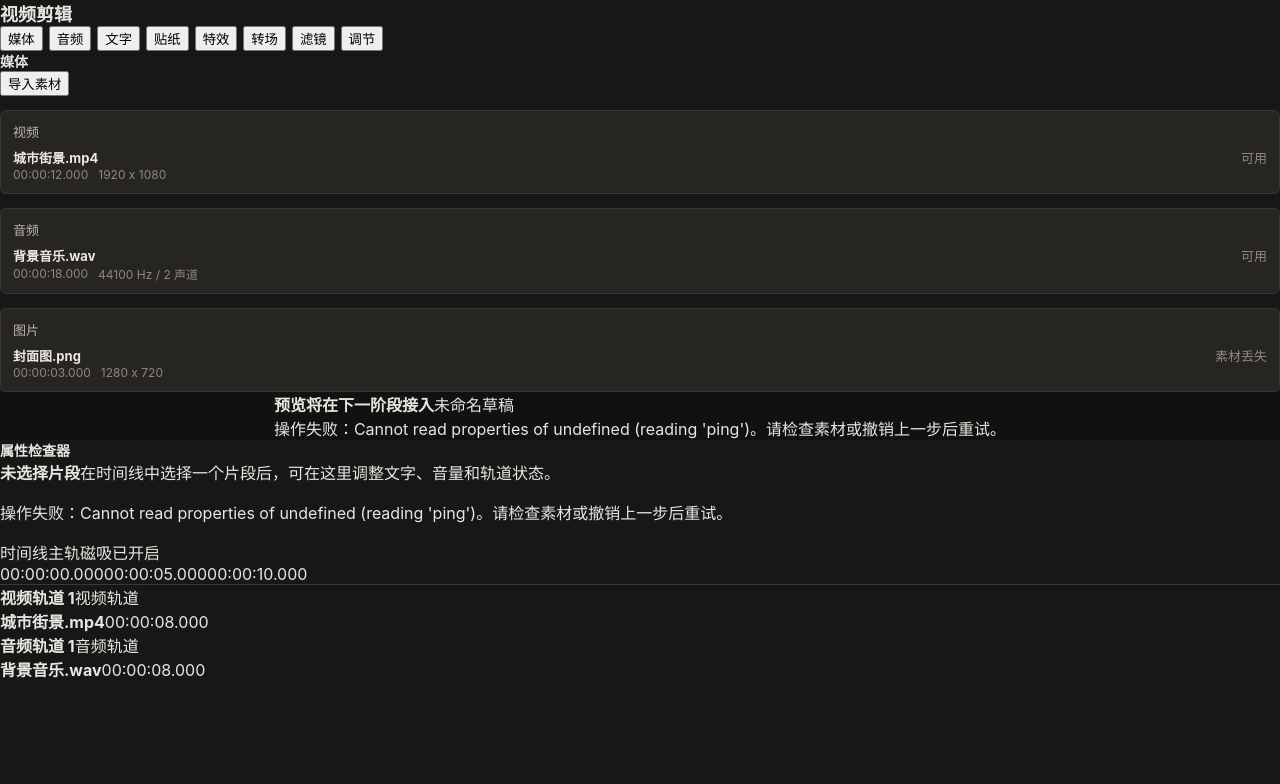
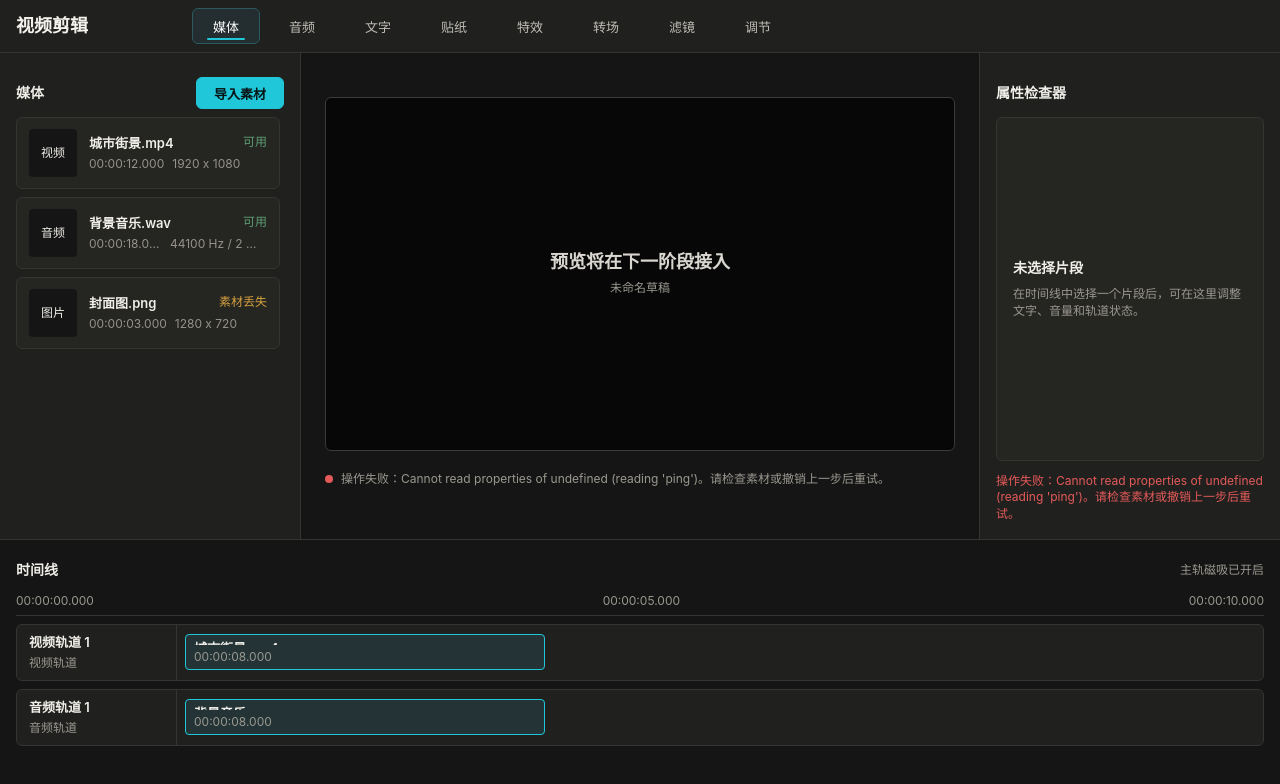
Before and after one commit to lzw5399/video-editor, a React (Vite) app in the folder apps/desktop-electron/: page / in a window 1280 px wide. Shown: the top 784 px of the page. Built offline with nearby package versions, Linux system fonts and the light colour scheme.

Commit message:
feat(04-01): apply UI spec workspace layout
- Replace smoke styling with fixed editor grid dimensions
- Add Phase 4 color, typography, preview, and timeline containment rules
- Preserve shell-only preview boundary without render pipeline behavior

```diff
--- a/apps/desktop-electron/src/renderer/styles.css
+++ b/apps/desktop-electron/src/renderer/styles.css
@@ -1,174 +1,326 @@
 :root {
-  color: #e8e6df;
-  background: #171717;
-  font-family:
-    Inter, ui-sans-serif, system-ui, -apple-system, BlinkMacSystemFont, "Segoe UI", sans-serif;
+  color: #ecebe6;
+  background: #151515;
+  font-family: Inter, "PingFang SC", "Microsoft YaHei", ui-sans-serif, system-ui, sans-serif;
+  font-size: 13px;
+  font-weight: 400;
+  line-height: 1.5;
 }
 
 * {
   box-sizing: border-box;
 }
 
+html,
+body,
+#root {
+  width: 100%;
+  height: 100%;
+}
+
 body {
   margin: 0;
-  min-width: 960px;
-  min-height: 640px;
-  background: #171717;
+  min-width: 1120px;
+  min-height: 720px;
+  overflow: hidden;
+  background: #151515;
 }
 
-.workbench {
-  display: grid;
-  grid-template-columns: 280px minmax(360px, 1fr) 280px;
-  grid-template-rows: 52px minmax(0, 1fr) 220px;
-  height: 100vh;
-  gap: 1px;
-  background: #2b2a27;
+button {
+  font: inherit;
 }
 
-.topbar {
-  grid-column: 1 / 4;
-  display: flex;
-  align-items: center;
-  gap: 28px;
-  padding: 0 18px;
+.workspace {
+  display: grid;
+  grid-template-columns: 300px minmax(420px, 1fr) 300px;
+  grid-template-rows: 52px minmax(0, 1fr) 260px;
+  width: 100vw;
+  height: 100vh;
+  min-width: 1120px;
+  min-height: 720px;
+  gap: 1px;
+  overflow: hidden;
+  background: #343431;
+}
+
+.top-feature-bar,
+.material-panel,
+.preview-monitor,
+.inspector-panel,
+.timeline-panel {
+  min-width: 0;
+  min-height: 0;
   background: #20201e;
 }
 
-.brand {
-  font-size: 14px;
-  font-weight: 700;
-  color: #f5f1e8;
+.top-feature-bar {
+  grid-column: 1 / 4;
+  display: grid;
+  grid-template-columns: 160px minmax(0, 1fr);
+  align-items: center;
+  gap: 16px;
+  padding: 0 16px;
 }
 
-nav {
-  display: flex;
-  gap: 6px;
+.product-mark,
+h2 {
+  margin: 0;
+  letter-spacing: 0;
 }
 
-.category {
-  height: 30px;
-  padding: 0 12px;
-  border: 0;
-  border-radius: 6px;
-  color: #cfcac0;
-  background: transparent;
-  font: inherit;
-  font-size: 13px;
+.product-mark {
+  color: #f4f2ec;
+  font-size: 18px;
+  font-weight: 600;
+  line-height: 1.2;
+  white-space: nowrap;
 }
 
-.category.active {
-  color: #ffffff;
-  background: #353431;
+h2 {
+  color: #f0eee8;
+  font-size: 14px;
+  font-weight: 600;
+  line-height: 1.4;
 }
 
-.media-bin,
-.preview-monitor,
-.inspector,
-.timeline {
+.category-nav {
+  display: flex;
+  align-items: center;
+  gap: 8px;
   min-width: 0;
-  min-height: 0;
-  background: #1f1f1d;
+  height: 52px;
 }
 
-.media-bin,
-.inspector {
-  padding: 18px;
+.category-button {
+  position: relative;
+  flex: 0 0 68px;
+  height: 36px;
+  padding: 0 8px;
+  border: 1px solid transparent;
+  border-radius: 6px;
+  color: #bfbdb6;
+  background: transparent;
+  font-size: 13px;
+  line-height: 36px;
+  white-space: nowrap;
+  cursor: pointer;
+}
+
+.category-button:hover {
+  color: #f0eee8;
+  background: #292926;
+}
+
+.category-button.active {
+  color: #ffffff;
+  border-color: #2a5960;
+  background: #242e30;
+}
+
+.category-button.active::after {
+  position: absolute;
+  right: 14px;
+  bottom: 3px;
+  left: 14px;
+  height: 2px;
+  border-radius: 2px;
+  background: #20c7d9;
+  content: "";
+}
+
+.material-panel,
+.inspector-panel {
+  display: grid;
+  grid-template-rows: 48px minmax(0, 1fr);
+  min-width: 260px;
+  padding: 16px;
+  overflow: hidden;
+}
+
+.panel-header {
+  display: flex;
+  align-items: center;
+  justify-content: space-between;
+  gap: 8px;
+  min-width: 0;
+}
+
+.primary-action {
+  height: 32px;
+  min-width: 88px;
+  padding: 0 12px;
+  border: 1px solid #20c7d9;
+  border-radius: 6px;
+  color: #061314;
+  background: #20c7d9;
+  font-size: 13px;
+  font-weight: 600;
+  line-height: 32px;
+  white-space: nowrap;
+}
+
+.material-list {
+  display: grid;
+  align-content: start;
+  gap: 8px;
+  min-height: 0;
+  overflow: auto;
+  padding-right: 4px;
+}
+
+.material-row {
+  display: grid;
+  grid-template-columns: 48px minmax(0, 1fr);
+  align-items: center;
+  gap: 12px;
+  min-height: 72px;
+  padding: 10px 12px;
+  border: 1px solid #343431;
+  border-radius: 6px;
+  color: #cbc8c1;
+  background: #252522;
+}
+
+.material-thumb {
+  display: grid;
+  place-items: center;
+  width: 48px;
+  height: 48px;
+  border-radius: 4px;
+  color: #f0eee8;
+  background: #151515;
+  font-size: 12px;
+  line-height: 1.4;
+  white-space: nowrap;
+}
+
+.material-copy,
+.material-title,
+.material-metadata {
+  min-width: 0;
+}
+
+.material-title {
+  display: flex;
+  align-items: center;
+  justify-content: space-between;
+  gap: 8px;
+}
+
+.material-title strong,
+.segment-block strong {
+  overflow: hidden;
+  color: #f0eee8;
+  font-size: 13px;
+  font-weight: 600;
+  line-height: 1.4;
+  text-overflow: ellipsis;
+  white-space: nowrap;
+}
+
+.material-status {
+  flex: 0 0 auto;
+  font-size: 12px;
+  line-height: 1.4;
+  white-space: nowrap;
+}
+
+.material-status.available {
+  color: #5f9f73;
+}
+
+.material-status.missing {
+  color: #d6a23f;
+}
+
+.material-status.probeFailed {
+  color: #e45a5a;
+}
+
+.material-metadata {
+  display: flex;
+  gap: 8px;
+  margin-top: 4px;
+  overflow: hidden;
+  color: #96938c;
+  font-size: 12px;
+  line-height: 1.4;
+  white-space: nowrap;
+}
+
+.material-metadata span {
+  overflow: hidden;
+  text-overflow: ellipsis;
 }
 
 .preview-monitor {
   display: grid;
   place-items: center;
-  background: #111;
+  overflow: hidden;
+  padding: 24px;
+  background: #151515;
 }
 
-.timeline {
-  grid-column: 1 / 4;
+.preview-shell {
   display: grid;
-  grid-template-rows: 26px repeat(2, 1fr);
-  gap: 8px;
-  padding: 14px 20px;
-  background: #181818;
-}
-
-h1,
-h2 {
-  margin: 0;
-  font-size: 14px;
-  font-weight: 600;
-  letter-spacing: 0;
-}
-
-h1 {
-  font-size: 18px;
-}
-
-.material-row,
-.track,
-.monitor-frame,
-dl {
-  margin-top: 14px;
-  border: 1px solid #383732;
-  border-radius: 6px;
-  background: #262522;
-}
-
-.material-row {
-  display: grid;
-  gap: 7px;
-  min-height: 68px;
-  padding: 11px 12px;
-  color: #bcb6aa;
-  font-size: 13px;
-}
-
-.material-title,
-.material-metadata {
-  display: flex;
-  align-items: center;
-  justify-content: space-between;
-  gap: 10px;
+  grid-template-rows: minmax(0, 1fr) 32px;
+  gap: 12px;
+  width: min(100%, 840px);
   min-width: 0;
 }
 
-.material-title strong {
+.preview-stage {
+  display: grid;
+  place-items: center;
+  width: 100%;
+  aspect-ratio: 16 / 9;
+  min-height: 236px;
+  max-height: calc(100vh - 360px);
+  border: 1px solid #3a3a36;
+  border-radius: 6px;
+  background: #070707;
+}
+
+.preview-placeholder {
+  display: grid;
+  gap: 8px;
+  place-items: center;
+  padding: 16px;
+  color: #d8d6cf;
+  text-align: center;
+}
+
+.preview-placeholder strong {
+  font-size: 18px;
+  font-weight: 600;
+  line-height: 1.2;
+}
+
+.preview-placeholder span,
+.preview-status,
+.empty-state span,
+.track-header span,
+.segment-block span {
+  color: #9b9890;
+  font-size: 12px;
+  line-height: 1.4;
+}
+
+.preview-status {
+  display: flex;
+  align-items: center;
+  gap: 8px;
+  min-width: 0;
   overflow: hidden;
-  color: #eee9df;
-  text-overflow: ellipsis;
   white-space: nowrap;
 }
 
-.material-title span,
-.material-metadata span {
-  color: #8f887c;
-  white-space: nowrap;
-}
-
-.material-metadata {
-  justify-content: flex-start;
-  font-size: 12px;
-}
-
-.monitor-frame {
-  display: grid;
-  grid-template-columns: 10px auto;
-  gap: 8px 10px;
-  align-items: center;
-  min-width: 280px;
-  margin: 0;
-  padding: 18px 20px;
-}
-
-.monitor-frame span:last-child {
-  grid-column: 2;
-  color: #a9a297;
-  font-size: 12px;
-}
-
 .status-dot {
-  width: 10px;
-  height: 10px;
+  flex: 0 0 auto;
+  width: 8px;
+  height: 8px;
   border-radius: 999px;
-  background: #a97742;
+  background: #d6a23f;
 }
 
 .status-dot.ready {
@@ -176,36 +328,184 @@ dl {
 }
 
 .status-dot.error {
-  background: #c65f5f;
+  background: #e45a5a;
 }
 
-dl {
-  padding: 14px;
-  font-size: 13px;
+.empty-state {
+  display: grid;
+  align-content: center;
+  gap: 8px;
+  min-height: 112px;
+  padding: 16px;
+  border: 1px solid #343431;
+  border-radius: 6px;
+  background: #252522;
 }
 
-dl div + div {
-  margin-top: 14px;
+.empty-state strong {
+  color: #f0eee8;
+  font-size: 14px;
+  font-weight: 600;
+  line-height: 1.4;
 }
 
-dt {
-  color: #8f887c;
+.inspector-list {
+  margin: 0;
+  padding: 16px;
+  border: 1px solid #343431;
+  border-radius: 6px;
+  background: #252522;
 }
 
-dd {
-  margin: 4px 0 0;
-  color: #eee9df;
+.inspector-list div {
+  display: grid;
+  grid-template-columns: 88px minmax(0, 1fr);
+  gap: 8px;
+}
+
+.inspector-list dt,
+.inspector-list dd {
+  margin: 0;
+  font-size: 13px;
+  line-height: 1.5;
+}
+
+.inspector-list dt {
+  color: #9b9890;
+}
+
+.inspector-list dd {
+  color: #f0eee8;
+}
+
+.command-error {
+  margin: 12px 0 0;
+  color: #e45a5a;
+  font-size: 12px;
+  line-height: 1.4;
+}
+
+.timeline-panel {
+  grid-column: 1 / 4;
+  display: grid;
+  grid-template-rows: 36px 28px minmax(0, 1fr);
+  min-height: 220px;
+  padding: 12px 16px 16px;
+  overflow: hidden;
+  background: #151515;
+}
+
+.timeline-toolbar,
+.timeline-ruler {
+  display: flex;
+  align-items: center;
+  min-width: 0;
+}
+
+.timeline-toolbar {
+  justify-content: space-between;
+  color: #f0eee8;
+  font-size: 14px;
+  font-weight: 600;
+  line-height: 1.4;
+}
+
+.timeline-toolbar span:last-child {
+  color: #9b9890;
+  font-size: 12px;
+  font-weight: 400;
 }
 
 .timeline-ruler {
-  border-bottom: 1px solid #3a3935;
+  justify-content: space-between;
+  height: 28px;
+  border-bottom: 1px solid #343431;
+  color: #9b9890;
+  font-size: 12px;
+  line-height: 1.4;
 }
 
-.track {
+.track-list {
+  display: grid;
+  align-content: start;
+  gap: 8px;
+  min-height: 0;
+  overflow: auto;
+  padding-top: 8px;
+}
+
+.track-row {
+  display: grid;
+  grid-template-columns: 160px minmax(0, 1fr);
+  min-height: 56px;
+  border: 1px solid #343431;
+  border-radius: 6px;
+  overflow: hidden;
+  background: #20201e;
+}
+
+.track-row.audio {
+  min-height: 48px;
+}
+
+.track-header {
+  display: grid;
+  align-content: center;
+  gap: 4px;
+  min-width: 0;
+  padding: 8px 12px;
+  border-right: 1px solid #343431;
+}
+
+.track-header strong {
+  overflow: hidden;
+  color: #f0eee8;
+  font-size: 13px;
+  font-weight: 600;
+  line-height: 1.4;
+  text-overflow: ellipsis;
+  white-space: nowrap;
+}
+
+.segment-lane {
+  position: relative;
   display: flex;
   align-items: center;
-  margin: 0;
-  padding: 0 12px;
-  color: #bcb6aa;
-  font-size: 12px;
+  min-width: 0;
+  padding: 8px;
+  overflow: hidden;
 }
+
+.segment-block {
+  display: grid;
+  align-content: center;
+  gap: 4px;
+  width: min(42%, 360px);
+  min-width: 88px;
+  height: 36px;
+  padding: 4px 8px;
+  border: 1px solid #20c7d9;
+  border-radius: 4px;
+  overflow: hidden;
+  background: #243336;
+}
+
+@media (max-width: 1199px) {
+  .workspace {
+    grid-template-columns: 260px minmax(420px, 1fr) 260px;
+    grid-template-rows: 52px minmax(0, 1fr) 220px;
+  }
+
+  .top-feature-bar {
+    grid-template-columns: 136px minmax(0, 1fr);
+  }
+
+  .category-nav {
+    gap: 4px;
+  }
+
+  .category-button {
+    flex-basis: 62px;
+    padding: 0 4px;
+  }
+}
```
